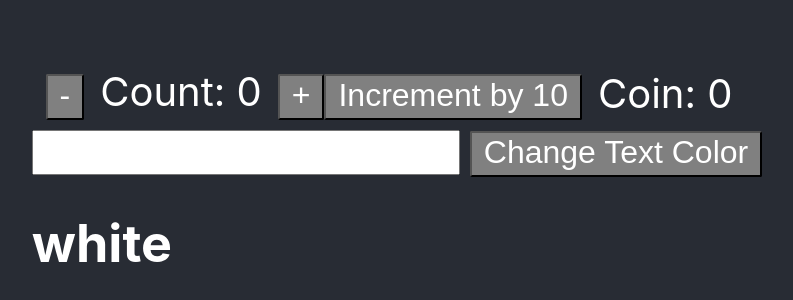
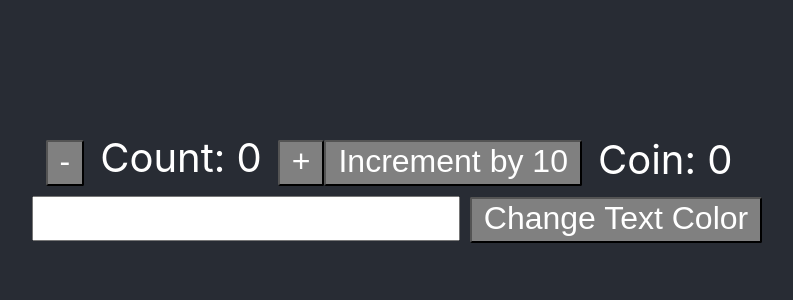
Before and after one commit to Fakher-Zaman/Redux-and-ReduxToolkit, a React (Create React App) app: page / in a window 1280 px wide. Shown: the part 212-512 px from the top of the page, without its empty margins (243-1036 px from the left). Built offline with nearby package versions, Linux system fonts and the light colour scheme.

Commit message:
Theme Feature Example

```diff
--- a/src/app/Store.js
+++ b/src/app/Store.js
@@ -1,8 +1,10 @@
 import { configureStore } from '@reduxjs/toolkit';
 import counterReducer from '../features/counter/counterSlice';
+import themeReducer from '../features/theme/themeSlice';
 
 export const Store = configureStore({
     reducer: {
         counter: counterReducer,
+        theme: themeReducer,
     },
 });
--- a/src/features/coin/Coin.js
+++ b/src/features/coin/Coin.js
@@ -3,8 +3,11 @@ import { useSelector } from 'react-redux';
 
 const Coin = () => {
     const count = useSelector((state) => state.counter.count);
+    const themeTextColor = useSelector((state) => state.theme.color)
     return (
-        <span className='value'>Coin: {count}</span>
+        <div>
+            <span className="value" style={{ color: themeTextColor }}>Coin: {count}</span>
+        </div>
     )
 }
 
--- a/src/features/counter/Counter.js
+++ b/src/features/counter/Counter.js
@@ -4,11 +4,12 @@ import { increment, decrement, incrementByAmount } from './counterSlice';
 
 function Counter() {
     const count = useSelector((state) => state.counter.count);
+    const themeTextColor = useSelector((state) => state.theme.color);
     const dispatch = useDispatch();
     return (
         <div>
             <button className='button' aria-label='Decrement value' onClick={() => { dispatch(decrement()) }}> - </button>
-            <span className='value'>Count: {count}</span>
+            <span className='value' style={{ color: themeTextColor }}>Count: {count}</span>
             <button className='button' aria-label='Increment value' onClick={() => { dispatch(increment()) }}> + </button>
 
             <button className='button' onClick={() => { dispatch(incrementByAmount(10)) }}>Increment by 10</button>
--- a/src/features/theme/Theme.js
+++ b/src/features/theme/Theme.js
@@ -1,15 +1,16 @@
-import React from 'react';
-import { useState } from 'react';
+import { useState } from "react"
+import { useDispatch } from "react-redux"
+import { changeTextColor } from "./themeSlice"
 
 const Theme = () => {
-    const [color, setColor] = useState('white');
+    const [color, setColor] = useState("white")
+    const dispatch = useDispatch()
     return (
         <div>
-            <input className='textbox' type='text' onClick={(e) => { setColor(e.target.value) }} />
-            <button className='button' onClick={() => { }}>Change Text Color</button>
-            <h1>{color}</h1>
+            <input className="textbox" type="text" onChange={(e) => setColor(e.target.value)} />
+            <button className="button" onClick={() => { dispatch(changeTextColor(color)) }}>Change Text Color</button>
         </div>
     )
 }
 
-export default Theme;
+export default Theme
--- a/src/features/theme/themeSlice.js
+++ b/src/features/theme/themeSlice.js
@@ -0,0 +1,20 @@
+import { createSlice } from '@reduxjs/toolkit'
+
+const initialStateValue = {
+    color: "",
+}
+
+export const themeSlice = createSlice({
+    name: 'theme',
+    initialState: initialStateValue,
+    reducers: {
+        changeTextColor: (state, action) => {
+            state.color = action.payload
+        },
+    },
+})
+
+// Action creators are generated for each case reducer function
+export const { changeTextColor } = themeSlice.actions
+
+export default themeSlice.reducer
```
